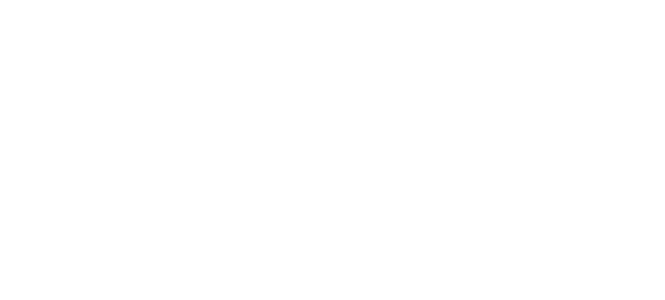
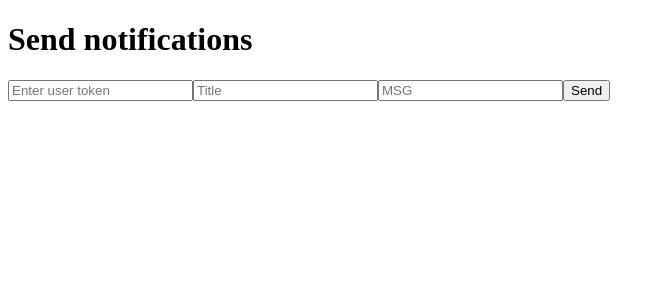
Before and after one commit to Saddam-tech/dmpush-fcm, a Nuxt app: page /send in a window 1280 px wide. Before the commit this address had no page. Shown: the top 300 px of the page, without its empty margins (0-665 px from the left). Built offline with nearby package versions, Linux system fonts and the light colour scheme.

Commit message:
send page is being implemented

```diff
--- a/pages/index.vue
+++ b/pages/index.vue
@@ -2,6 +2,7 @@
   <div class="container">
     <h1>FCM push notifications</h1>
     <a @click="authenticate">Authenticate</a>
+    <NuxtLink to="/send">Send Notification</NuxtLink>
   </div>
 </template>
 
@@ -17,8 +18,8 @@
 
     onMessage(messaging, (payload) => {
       const body = payload.notification.body;
-      const title = payload.notification.title;
-      const img = payload.notification.image;
+      // const title = payload.notification.title;
+      // const img = payload.notification.image;
 
       alert(body);
       console.log("Message on client: ", payload);
@@ -26,8 +27,11 @@
   },
   methods: {
     async authenticate() {
-      await signInAnonymously(getAuth());
-      this.activate();
+      Notification.requestPermission().then(async (permission) => {
+        console.log(permission);
+        await signInAnonymously(getAuth());
+        this.activate();
+      });
     },
     async activate() {
       const token = await getToken(messaging, {
@@ -37,10 +41,21 @@
 
       if (token) {
         console.log(token);
-      } else {
-        // Request permission
       }
     },
   },
 };
 </script>
+
+<style scoped>
+.container {
+  display: flex;
+  flex-direction: column;
+  text-align: center;
+}
+
+.container a {
+  margin-top: 20px;
+  cursor: pointer;
+}
+</style>
--- /dev/null
+++ b/pages/send.vue
@@ -0,0 +1,38 @@
+<template>
+  <div class="container">
+    <h1>Send notifications</h1>
+    <input
+      type="text"
+      id="token"
+      v-model="token"
+      placeholder="Enter user token"
+    />
+    <input type="text" id="Title" v-model="title" placeholder="Title" />
+    <input type="text" id="msg" v-model="msg" placeholder="MSG" />
+    <button @click="sendNotification">Send</button>
+  </div>
+</template>
+
+<script>
+export default {
+  data() {
+    return {
+      token: "",
+      title: "",
+      msg: "",
+    };
+  },
+  methods: {
+    sendNotification() {
+      let body = {
+        to: this.token,
+        notification: {
+          title: this.title,
+          message: this.msg,
+        },
+      };
+      console.log(body);
+    },
+  },
+};
+</script>
```
Also changed, not shown: 1 other file (tests, documents, lock files or other folders).
